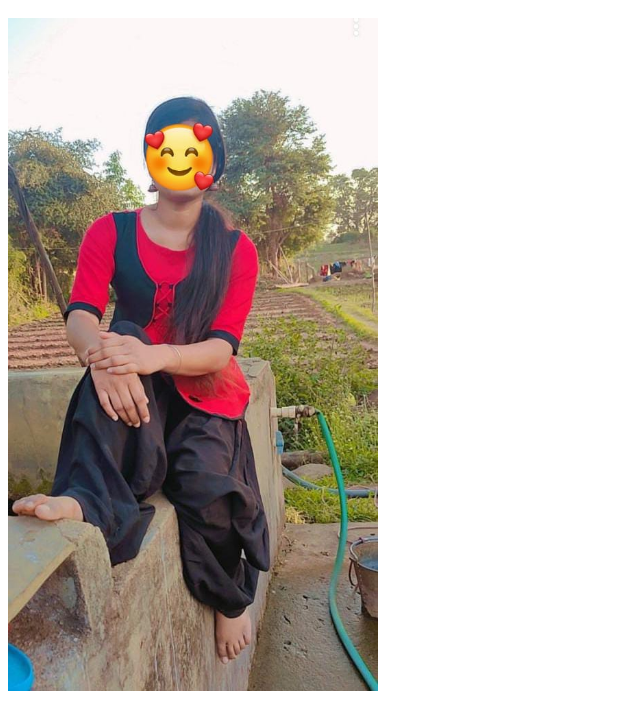
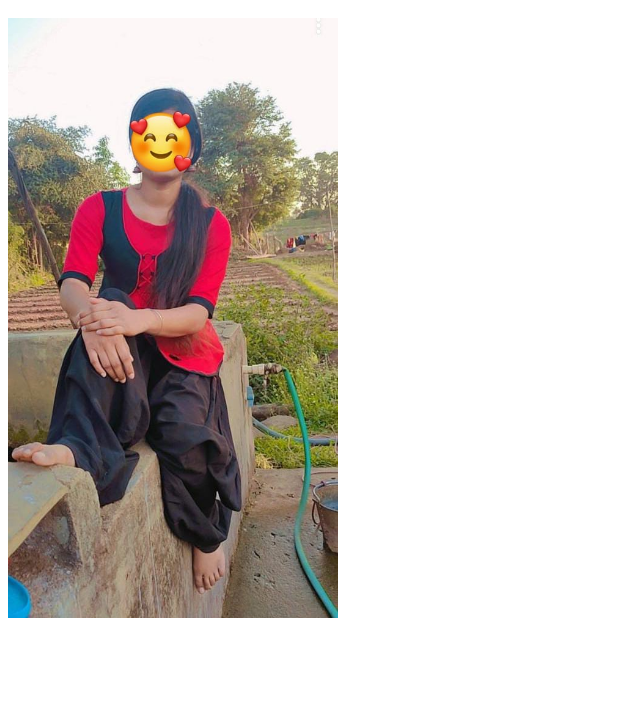
Before and after one commit to prince75716/hello, a plain HTML site: page index.html in a window 1280 px wide. Shown: the part 470-1173 px from the top of the page, without its empty margins (0-640 px from the left). After the commit the page ends 1100 px from the top, so only its background shows below. Drawn offline with Linux system fonts and the light colour scheme.

Commit message:
Update index.html

```diff
--- a/index.html
+++ b/index.html
@@ -31,7 +31,7 @@
            <!-- pic time -->
            <div id="pic">
                <h1>Birthday Girl</h1>
-               <img src="img/IMG-20220322-WA0008.jpg" alt="" width="370px">
+               <img src="img/IMG-20220322-WA0008.jpg" alt="" width="330px">
            </div>
        </div>
     </body>
```
